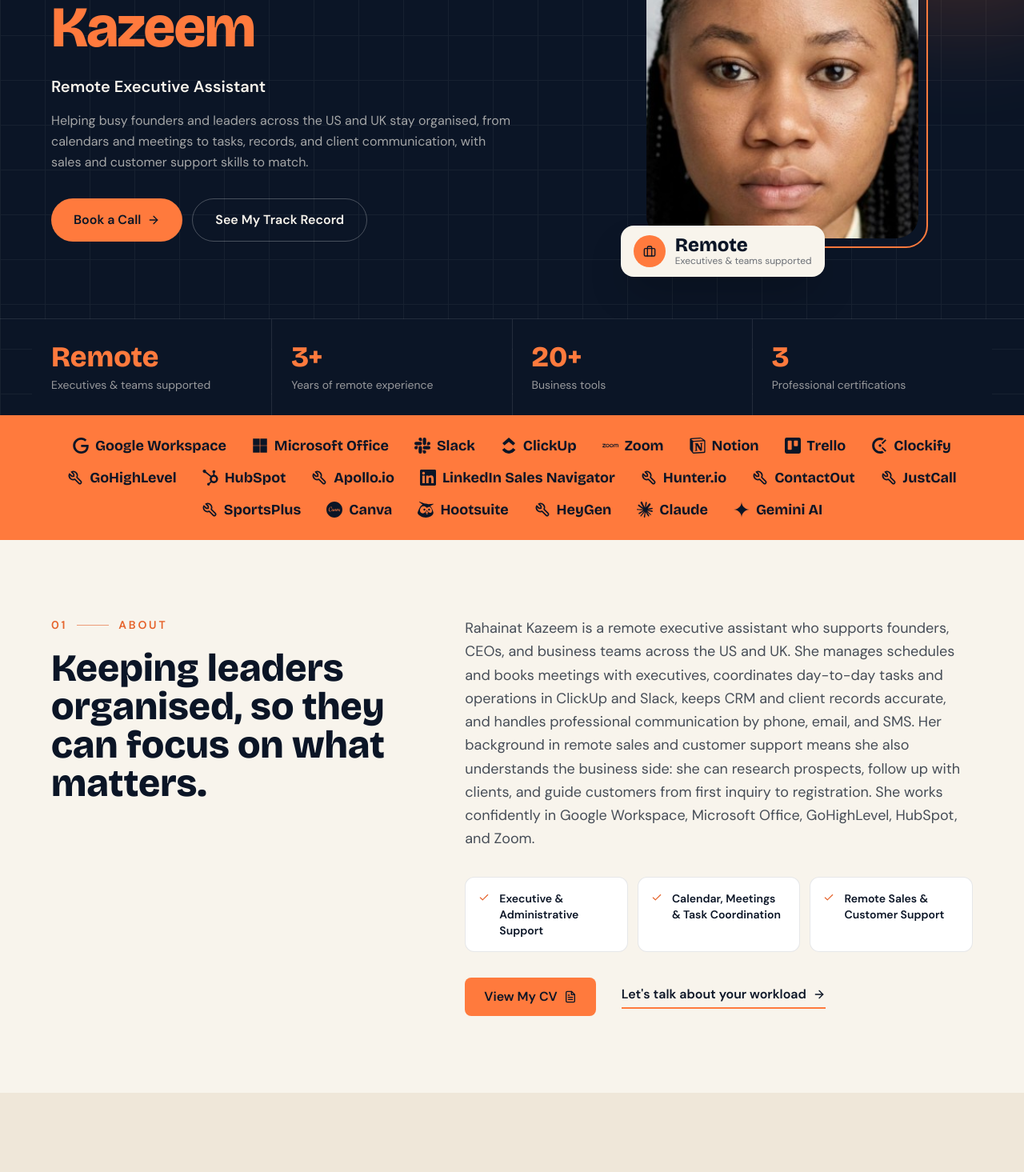
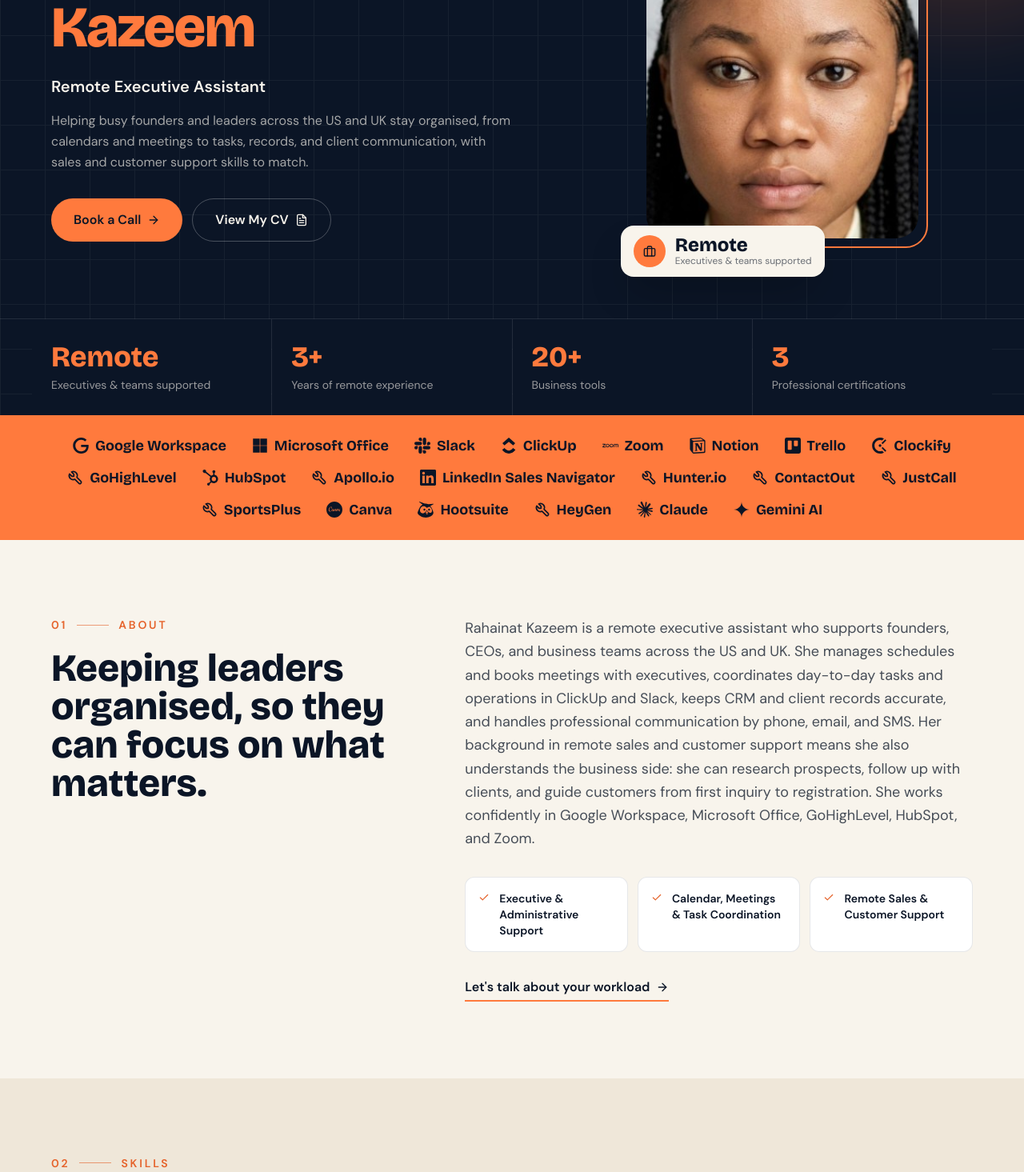
Before and after one commit to Carole27888/Rahainat-portfolio, a React (Vite) app: page / in a window 1280 px wide. Shown: the part 292-1757 px from the top of the page at 80% size. Built offline with nearby package versions, Linux system fonts and the light colour scheme.

Commit message:
First commit

```diff
--- a/src/components/About.jsx
+++ b/src/components/About.jsx
@@ -1,6 +1,6 @@
 import { motion } from 'framer-motion'
 import { Link } from 'react-scroll'
-import { FiArrowRight, FiCheck, FiFileText } from 'react-icons/fi'
+import { FiArrowRight, FiCheck } from 'react-icons/fi'
 import profile from '../data/profile'
 import { fadeIn } from '../framerMotion/variants'
 import SectionLabel from './SectionLabel'
@@ -23,26 +23,16 @@
             </li>
           ))}
         </ul>
-        <div className="mt-8 flex flex-wrap items-center gap-x-8 gap-y-4">
-          <a
-            href={profile.cv}
-            target="_blank"
-            rel="noopener noreferrer"
-            className="inline-flex items-center gap-2 rounded-lg bg-accent px-6 py-3 font-semibold text-ink hover:bg-ink hover:text-cream transition-colors"
-          >
-            View My CV <FiFileText />
-          </a>
         <Link
           to="contact"
           spy={true}
           smooth={true}
           duration={500}
           offset={-72}
-            className="inline-flex cursor-pointer items-center gap-2 font-semibold text-ink border-b-2 border-accent pb-1 hover:text-accentDark transition-colors"
+          className="mt-8 inline-flex cursor-pointer items-center gap-2 font-semibold text-ink border-b-2 border-accent pb-1 hover:text-accentDark transition-colors"
         >
           Let&apos;s talk about your workload <FiArrowRight />
         </Link>
-        </div>
       </motion.div>
     </section>
   )
--- a/src/components/Hero.jsx
+++ b/src/components/Hero.jsx
@@ -1,6 +1,6 @@
 import { motion } from 'framer-motion'
 import { Link } from 'react-scroll'
-import { FiArrowRight, FiBriefcase } from 'react-icons/fi'
+import { FiArrowRight, FiBriefcase, FiFileText } from 'react-icons/fi'
 import profile from '../data/profile'
 import { fadeIn } from '../framerMotion/variants'
 
@@ -42,16 +42,14 @@
             >
               Book a Call <FiArrowRight />
             </Link>
-            <Link
-              to="experience"
-              spy={true}
-              smooth={true}
-              duration={500}
-              offset={-72}
-              className="cursor-pointer inline-flex items-center justify-center rounded-full border border-white/25 px-7 py-3.5 font-semibold text-cream hover:border-cream transition-colors"
+            <a
+              href={profile.cv}
+              target="_blank"
+              rel="noopener noreferrer"
+              className="inline-flex items-center justify-center gap-2 rounded-full border border-white/25 px-7 py-3.5 font-semibold text-cream hover:border-cream transition-colors"
             >
-              See My Track Record
-            </Link>
+              View My CV <FiFileText />
+            </a>
           </div>
         </motion.div>
 
```
Lines whose indentation alone changed are shown as unchanged.
